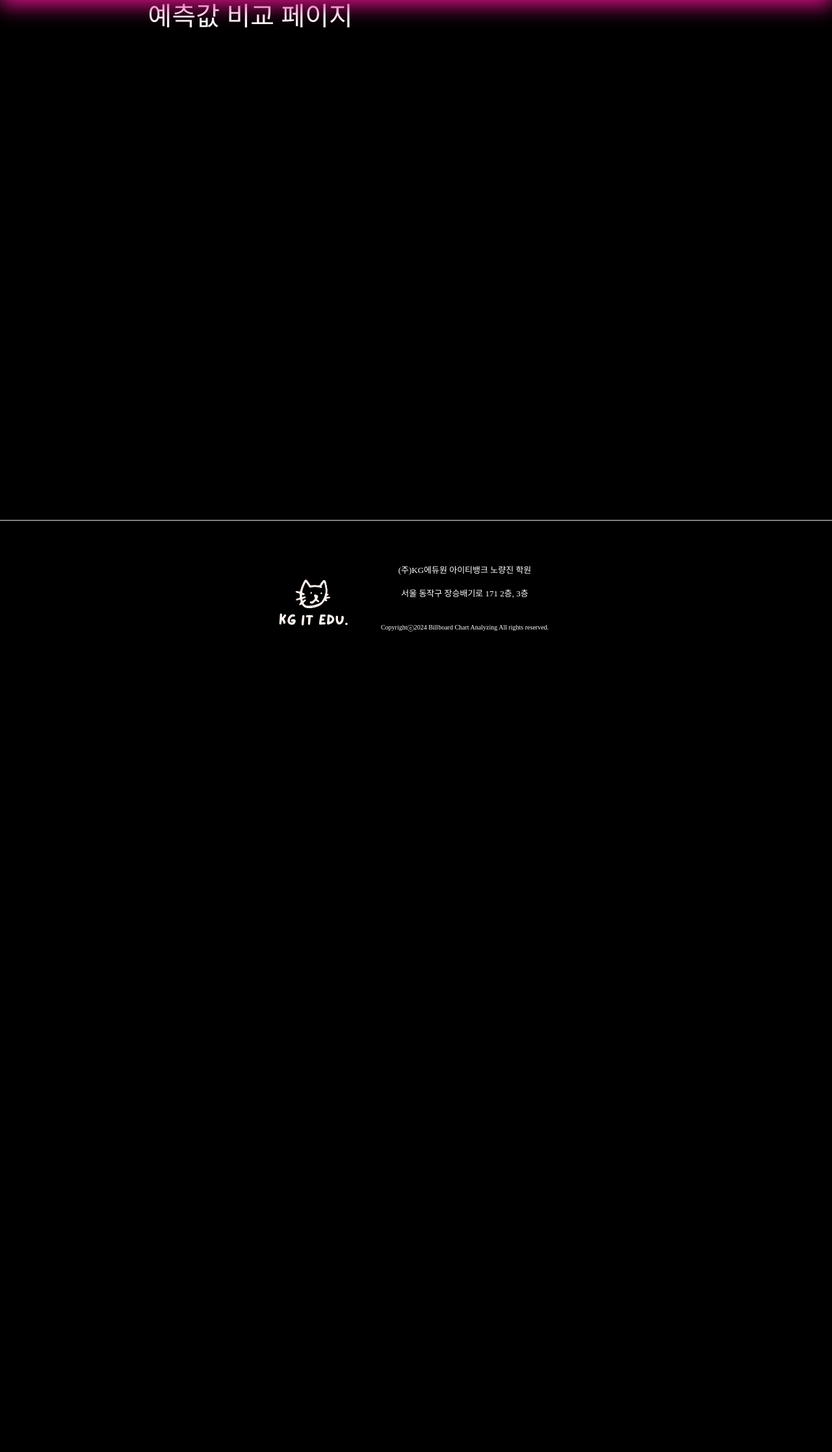
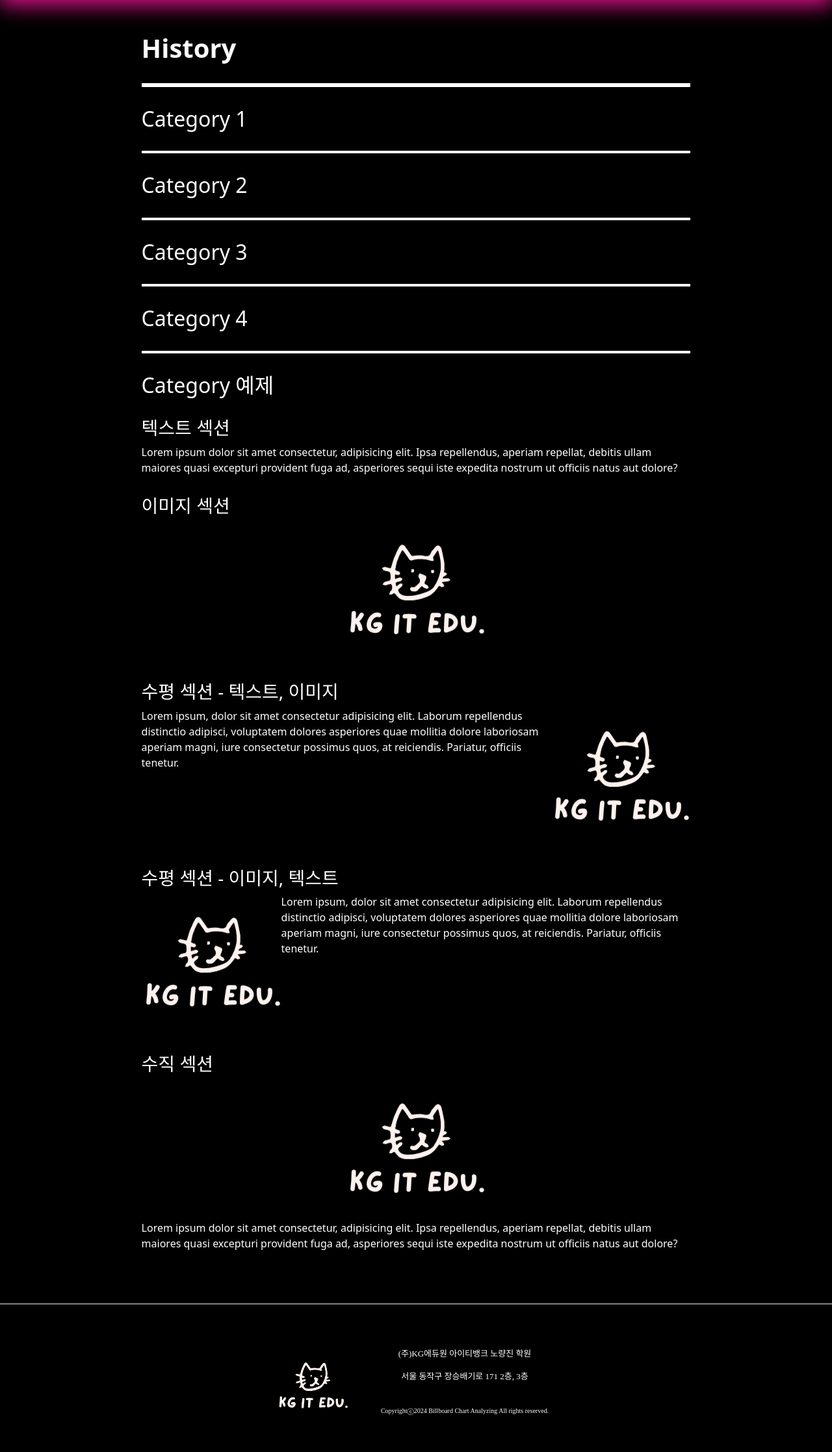
Before and after one commit to CG05/BillboardAnalitics, a Django app: page /history/ in a window 1280 px wide. Shown: the part 107-2342 px from the top of the page at 65% size. Before the commit the page ends 1079 px from the top, so only its background shows below. Run offline with Django 5.2, Linux system fonts and the light colour scheme.

Commit message:
history 기본 레이아웃 구성

```diff
--- /dev/null
+++ b/server/templates/history/category1.html
@@ -0,0 +1,12 @@
+{% load static %}
+
+{% block category1 %}
+<div class="category-wrapper">
+    <div class="category-top">
+        <h2>Category 1</h2>
+    </div>
+    <div class="category-content">
+
+    </div>
+</div>
+{% endblock %}
--- /dev/null
+++ b/server/templates/history/category2.html
@@ -0,0 +1,12 @@
+{% load static %}
+
+{% block category2 %}
+<div class="category-wrapper">
+    <div class="category-top">
+        <h2>Category 2</h2>
+    </div>
+    <div class="category-content">
+
+    </div>
+</div>
+{% endblock %}
--- /dev/null
+++ b/server/templates/history/category3.html
@@ -0,0 +1,12 @@
+{% load static %}
+
+{% block category3 %}
+<div class="category-wrapper">
+    <div class="category-top">
+        <h2>Category 3</h2>
+    </div>
+    <div class="category-content">
+
+    </div>
+</div>
+{% endblock %}
--- /dev/null
+++ b/server/templates/history/category4.html
@@ -0,0 +1,12 @@
+{% load static %}
+
+{% block category4 %}
+<div class="category-wrapper">
+    <div class="category-top">
+        <h2>Category 4</h2>
+    </div>
+    <div class="category-content">
+
+    </div>
+</div>
+{% endblock %}
--- /dev/null
+++ b/server/templates/history/categoryExample.html
@@ -0,0 +1,42 @@
+{% load static %}
+
+{% block category1 %}
+<div class="category-wrapper">
+    <div class="category-top">
+        <h2>Category 예제</h2>
+    </div>
+    <div class="category-content">
+        <div class="text-section">
+            <h3>텍스트 섹션</h3>
+            <div>Lorem ipsum dolor sit amet consectetur, adipisicing elit. Ipsa repellendus, aperiam repellat, debitis ullam maiores quasi excepturi provident fuga ad, asperiores sequi iste expedita nostrum ut officiis natus aut dolore?</div>
+        </div>
+        <div class="image-section">
+            <h3>이미지 섹션</h3>
+            <div class="img-wrapper">
+                <img src="{% static 'image/kgitedulogo.png' %}">
+            </div>
+        </div>
+        <div class="horizental-section">
+            <h3>수평 섹션 - 텍스트, 이미지</h3>
+            <div class="horizental-section-content">
+                <div>Lorem ipsum, dolor sit amet consectetur adipisicing elit. Laborum repellendus distinctio adipisci, voluptatem dolores asperiores quae mollitia dolore laboriosam aperiam magni, iure consectetur possimus quos, at reiciendis. Pariatur, officiis tenetur.</div>
+                <img src="{% static 'image/kgitedulogo.png' %}">
+            </div>
+        </div>
+        <div class="horizental-section">
+            <h3>수평 섹션 - 이미지, 텍스트</h3>
+            <div class="horizental-section-content">
+                <img src="{% static 'image/kgitedulogo.png' %}">
+                <div>Lorem ipsum, dolor sit amet consectetur adipisicing elit. Laborum repellendus distinctio adipisci, voluptatem dolores asperiores quae mollitia dolore laboriosam aperiam magni, iure consectetur possimus quos, at reiciendis. Pariatur, officiis tenetur.</div>
+            </div>
+        </div>
+        <div class="vertical-section">
+            <h3>수직 섹션</h3>
+            <div class="img-wrapper">
+                <img src="{% static 'image/kgitedulogo.png' %}">
+            </div>
+            <div>Lorem ipsum dolor sit amet consectetur, adipisicing elit. Ipsa repellendus, aperiam repellat, debitis ullam maiores quasi excepturi provident fuga ad, asperiores sequi iste expedita nostrum ut officiis natus aut dolore?</div>
+        </div>
+    </div>
+</div>
+{% endblock %}
--- a/server/templates/history/history.html
+++ b/server/templates/history/history.html
@@ -1,20 +1,108 @@
+
 {% extends 'template.html' %}
 
-{% block title %}Prediction History{% endblock %}
-
-{% block style %}
-{% endblock %}
+{% block title %}History{% endblock %}
 
 {% load static %}
 
+{% block style %}
+    <link rel="stylesheet" href="{% static 'css/history.css' %}">
+    <style>
+        #wrapper {
+            width: 100%;
+            padding-top: 50px;
+            padding-bottom: 50px;
+        }
+        #top-wrapper {
+            width: 100%;
+        }
+        #top-wrapper h1 {
+            font-weight: bolder;
+        }
+        .hr1 {
+            margin: 30px 0;
+            border: 3px white solid;
+        }
+        .hr2 {
+            margin: 25px 0;
+            border: 2px white solid;
+        }
+        .category-top {
+            margin: 30px 0;
+        }
+        .category-content > div {
+            margin: 30px 0;
+        }
+        .text-section {
+
+        }
+        .image-section {
+
+        }
+        .image-section .img {
+
+        }
+        .img-wrapper {
+            max-width: 100%;
+            display: flex;
+            align-items: center;
+            justify-content: center;
+        }
+        .horizental-section-content {
+            display:flex;
+        }
+        .horizental-section-content img {
+            right: 0;
+        }
+        @media (max-width: 800px) {
+            .horizental-section-content {
+                display:flex;
+                flex-direction: column;
+            }
+            .horizental-section-content div {
+                flex: 1;
+            }
+            .horizental-section-content img {
+                flex: 1;
+                right: auto;
+            }
+        }
+    </style>
+{% endblock %}
+
+{% block startscript %}
+    <script>
+
+    </script>
+{% endblock %}
+
+{% block endscript %}
+    <script>
+
+    </script>
+{% endblock %}
+
 {% block content %}
-<style>
-    h1 {
-        margin:10px;
-    }
-</style>
-<div style="height:100vh">
-    <h1>예측값 비교 페이지</h1>
+
+<div id="wrapper">
+    <div id="top-wrapper">
+        <h1>History</h1>
+    </div>
+    <div class="hr1"></div>
+    <div id="body-wrapper">
+        {% include 'history/category1.html' %}
+        <div class="hr2"></div>
+        {% include 'history/category2.html' %}
+        <div class="hr2"></div>
+        {% include 'history/category3.html' %}
+        <div class="hr2"></div>
+        {% include 'history/category4.html' %}
+        <div class="hr2"></div>
+        {% include 'history/categoryExample.html' %}
+    </div>
+
+
+
 </div>
 
 {% endblock %}
```
